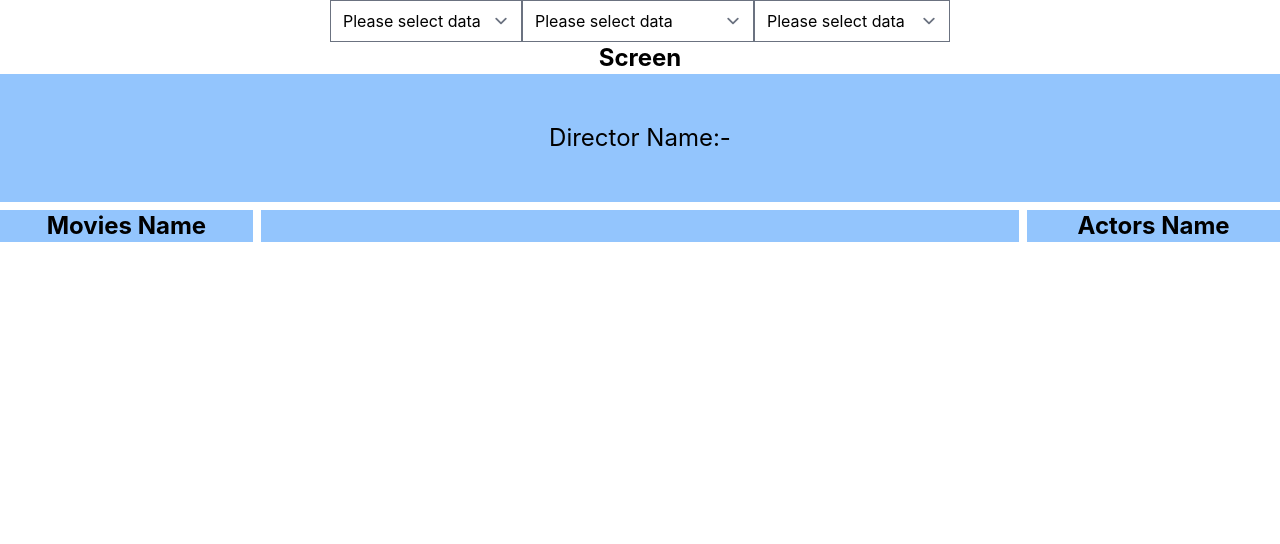
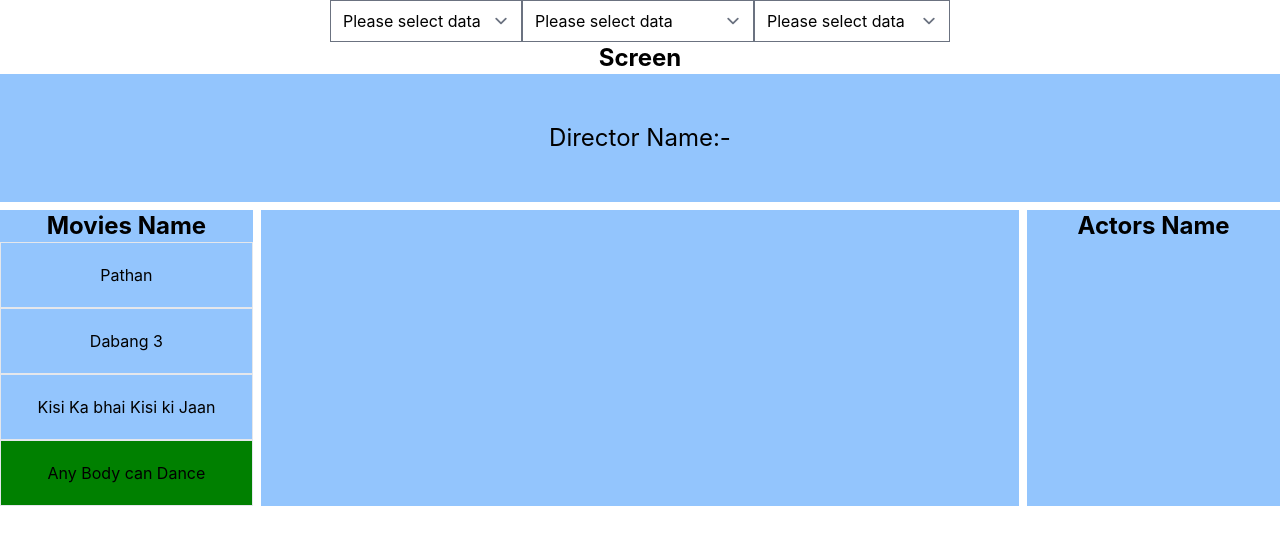
Before and after one commit to bhargav1002/BookMyshow, a React (Create React App) app: page / in a window 1280 px wide. Shown: the top 544 px of the page. Built offline with nearby package versions, Linux system fonts and the light colour scheme.

Commit message:
Resolved DirectorName bug

```diff
--- a/src/Components/Display.js
+++ b/src/Components/Display.js
@@ -27,13 +27,17 @@
         }
         f()
         f1()
-    },[])
+    },[]);
+
+    useEffect(() =>
+    {
+        setFilteredmovies(moviedata);
+    }, [moviedata]);
 
     const directorHandler = (e) =>
     {
         setFilteredmovies([]);
-        setdirectorname("");
-        if (e.target.value !== "please select")
+        if (e.target.value !== "please select" && e.target.value !== 'All')
         {
             setdirectorname(e.target.value);
             for(let obj of moviedata)
@@ -46,6 +50,7 @@
             }
         }
         else{
+            setFilteredmovies(moviedata);
             setdirectorname("");
         }
     }
@@ -53,8 +58,7 @@
     const movieHandler = (e)=>
     {
         setFilteredmovies([]);
-        setdirectorname("");
-        if (e.target.value !== "please select")
+        if (e.target.value !== "please select" && e.target.value !== 'All')
         {
             for(let obj of moviedata)
             {
@@ -66,6 +70,7 @@
             }
         }
         else{
+            setFilteredmovies(moviedata);
             setdirectorname("");
         }
     }
@@ -73,8 +78,7 @@
     const actorHandler = (e) =>
     {
         setFilteredmovies([]);
-        setdirectorname("");
-        if (e.target.value !== "please select")
+        if (e.target.value !== "please select" && e.target.value !== 'All')
         {
             for(let obj of moviedata)
             {
@@ -85,6 +89,7 @@
             }
         }
         else{
+            setFilteredmovies(moviedata);
             setdirectorname("");
         }
     }
@@ -95,6 +100,7 @@
         <div>
         <select onChange={directorHandler}>
             <option value="please select">Please select data</option>
+            <option value="All">All</option>
             {directors.map((obj)=>
             {
                 return(<option key={obj} value={obj}>{obj}</option>)
@@ -102,6 +108,7 @@
         </select>
         <select onChange={movieHandler}>
         <option value="please select">Please select data</option>
+        <option value="All">All</option>
             {moviename.map((obj)=>
             {
                 return(<option key={obj.MovieID} value={obj.MovieName}>{obj.MovieName}</option>)
@@ -109,6 +116,7 @@
         </select>
         <select onChange={actorHandler}>
         <option value="please select">Please select data</option>
+        <option value="All">All</option>
             {actordata.map((obj,i)=>
             {
                 return(<option key={i} value={obj}>{obj}</option>)
@@ -116,7 +124,7 @@
         </select>
     </div>
     <div>
-        <Screen filteredmovies={filteredmovies} directorname={directorname} ></Screen>
+              <Screen filteredmovies={filteredmovies} directorname={directorname} setdirectorname={setdirectorname}></Screen>
     </div>
     </>
   );
--- a/src/Components/Displaymovie.js
+++ b/src/Components/Displaymovie.js
@@ -7,6 +7,13 @@
 
     const clickHandler = () =>
     {
+        for(let obj of props.filteredmovies)
+        {
+          if(obj["MovieName"] === props.data)
+          {
+            props.directornameHnadler(obj["Details"].DirectorName);
+          }
+        }
         props.setDisplaymoviename(props.data);
     }
 
@@ -27,7 +34,7 @@
 
   return (
     <div>
-      <Link to={`/movie/${props.id}`}><div className='bg-blue-300 p-5 border' style={{ color: greenflag ? 'green' : 'black' }} onClick={clickHandler}>{props.data}</div></Link>
+      <Link to={`/movie/${props.id}`}><div className='bg-blue-300 p-5 border' style={{ backgroundColor: greenflag && 'green' }} onClick={clickHandler}>{props.data}</div></Link>
     </div>
   )
 }
--- a/src/Components/Screen.js
+++ b/src/Components/Screen.js
@@ -5,6 +5,10 @@
 
     const [displaymoviename, setDisplaymoviename] = useState('');
 
+    const directornameHnadler = (name) =>
+    {
+        props.setdirectorname(name);
+    }
 
   return (
     <div>
@@ -19,7 +23,7 @@
                 <h1 className='font-bold text-2xl bg-blue-300'>Movies Name</h1>
                     {props.filteredmovies.map((obj) =>
                     {
-                        return (<Displaymovie data={obj["MovieName"]} id={obj["MovieID"]} filteredmovies={props.filteredmovies} setDisplaymoviename={setDisplaymoviename}></Displaymovie>)
+                        return (<Displaymovie data={obj["MovieName"]} id={obj["MovieID"]} filteredmovies={props.filteredmovies} setDisplaymoviename={setDisplaymoviename} directornameHnadler={directornameHnadler}></Displaymovie>)
                     })}
                 </div>
                 <div className='w-3/5 bg-blue-300'>
```
